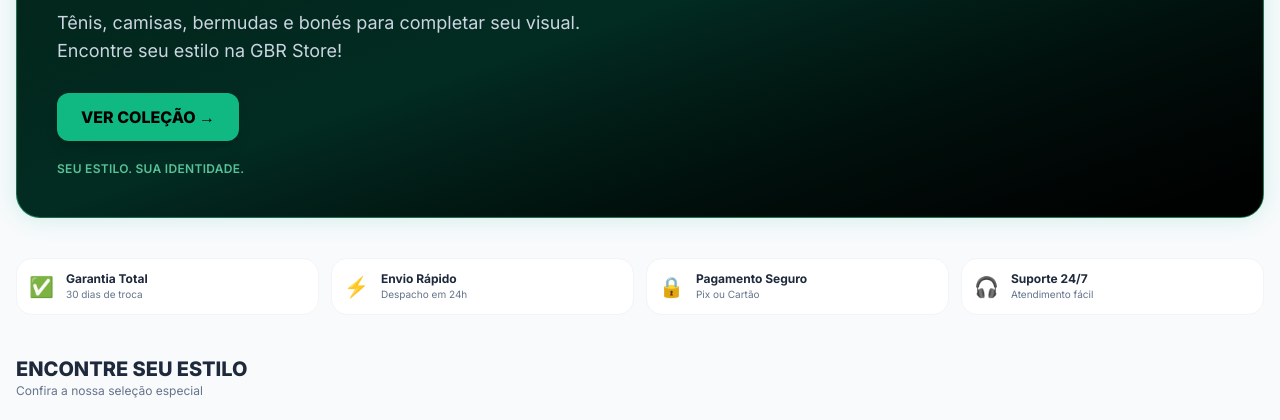
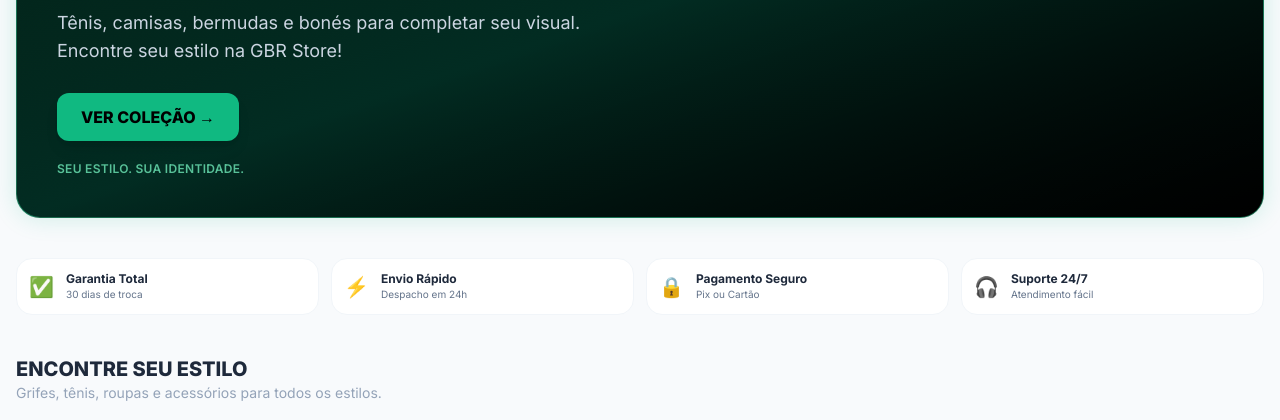
Before and after one commit to Gbrstore011/Gbrstore-, a plain HTML site: page index.html in a window 1280 px wide. Shown: the part 319-739 px from the top of the page. Drawn offline with nearby package versions, Linux system fonts and the light colour scheme.

Commit message:
Update index.html

```diff
--- a/index.html
+++ b/index.html
@@ -129,7 +129,7 @@
         <div class="flex items-center justify-between mb-6">
             <div>
                 <h2 class="text-xl font-black">ENCONTRE SEU ESTILO</h2>
-                <p class="text-xs text-slate-500">Confira a nossa seleção especial</p>
+                <p class="text-sm text-slate-400">Grifes, tênis, roupas e acessórios para todos os estilos.</p>
             </div>
         </div>
 
```
